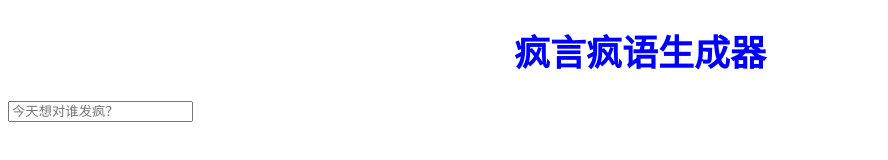
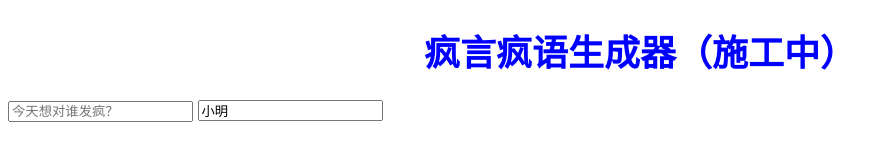
Before and after one commit to Vieww/Vieww.github.io, a plain HTML site: page crazyword.html in a window 1280 px wide. Shown: the whole page, without its empty margins (0-888 px from the left). Drawn offline with Linux system fonts and the light colour scheme.

Commit message:
Update crazyword.html

```diff
--- a/crazyword.html
+++ b/crazyword.html
@@ -10,8 +10,9 @@
     <link href="styles.css" rel="stylesheet">
   </head>
  <body>
-   <h1 style="color: blue; text-align: center;">疯言疯语生成器</h1>
+   <h1 style="color: blue; text-align: center;">疯言疯语生成器（施工中）</h1>
    <form>
         <input type="text" placeholder="今天想对谁发疯？" name="name">
+        <input type="开始发疯！" value="小明">
    </form>
   </body>
```
